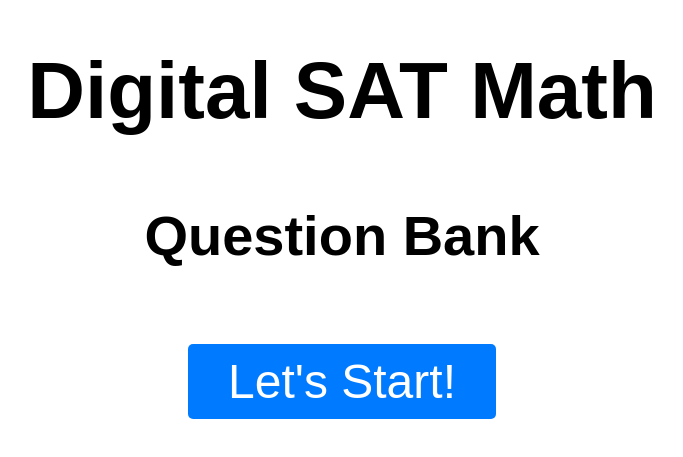
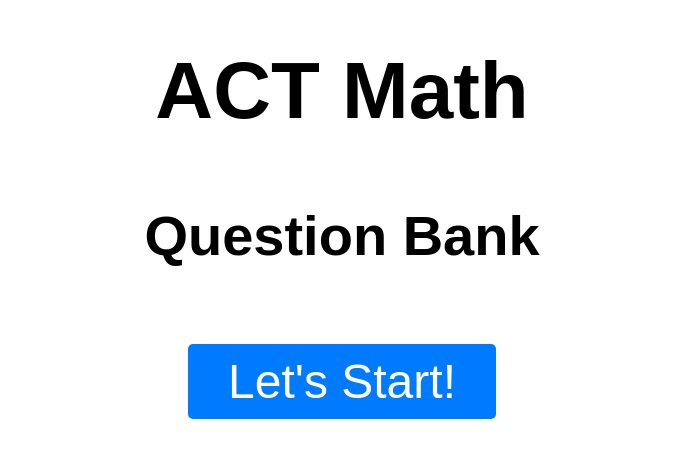
Before and after one commit to dongzhang84/ACT_Math_Question_Bank, a plain HTML site: page index.html in a window 1280 px wide. Shown: the part 195-652 px from the top of the page, without its empty margins (298-981 px from the left). Drawn offline with Linux system fonts and the light colour scheme.

Commit message:
update readme and index

```diff
--- a/index.html
+++ b/index.html
@@ -56,7 +56,7 @@
     <script src="questionManager.js"></script> -->
 </head>
 <body>
-    <h1> Digital SAT Math </h1>
+    <h1> ACT Math </h1>
     <h2> Question Bank </h2>
     <!-- <p>All questions are from past exams and practice exams from College Board.</p> -->
     <p></p>
```
Also changed, not shown: 1 other file.
